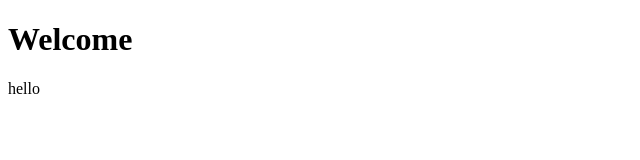
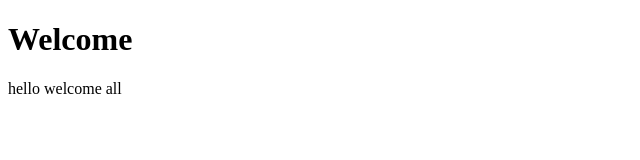
Before and after one commit to 10KCoders-92R/HTML_Assignments, a plain HTML site: page Day_1/tejaswini.html in a window 1280 px wide. Shown: the full height of the page, 0-640 px from the left. Drawn offline with Linux system fonts and the light colour scheme.

Commit message:
added welcome msg

```diff
--- a/Day_1/tejaswini.html
+++ b/Day_1/tejaswini.html
@@ -7,7 +7,7 @@
 
 <body>
    <h1>Welcome</h1>
-   <span>hello</span>
+   <span>hello welcome all</span>
 </body>
 
 </html>
```
